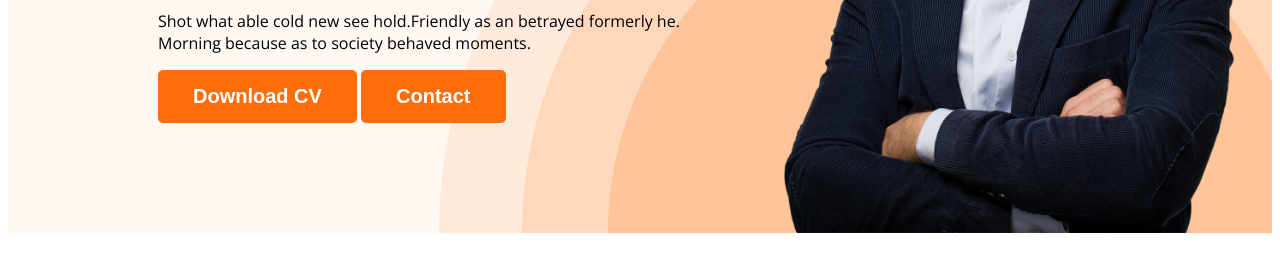
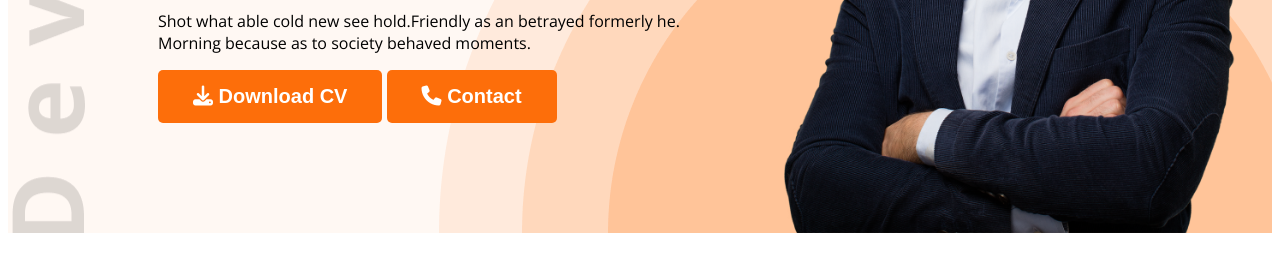
Before and after one commit to nazmul-nhb/developer-portfolio, a plain HTML site: page index.html in a window 1280 px wide. Shown: the part 535-800 px from the top of the page. Drawn offline with nearby package versions, Linux system fonts and the light colour scheme.

Commit message:
added font awesome

```diff
--- a/index.html
+++ b/index.html
@@ -11,7 +11,7 @@
     <link
         href="https://fonts.googleapis.com/css2?family=Open+Sans:ital,wght@0,300;0,400;0,500;0,600;0,700;0,800;1,300;1,400;1,500;1,600;1,700;1,800&display=swap"
         rel="stylesheet">
-
+    <script src="https://kit.fontawesome.com/b522a7fdff.js" crossorigin="anonymous"></script>
     <link rel="stylesheet" href="styles/portfolio.css">
 </head>
 
@@ -33,8 +33,8 @@
                 <h1 class="banner-title">Mary Hardy</h1>
                 <p class="banner-description">Shot what able cold new see hold.Friendly as an betrayed formerly he.
                     Morning because as to society behaved moments.</p>
-                <button class="btn-primary">Download CV</button>
-                <button class="btn-primary">Contact</button>
+                <button class="btn-primary"><i class="fa-solid fa-download"></i> Download CV</button>
+                <button class="btn-primary"><i class="fa-solid fa-phone"></i> Contact</button>
             </div>
             <img class="profile-picture" src="images/hardy.png" alt="Mary Hardy">
         </div>
@@ -162,7 +162,7 @@
                 </div>
             </div>
             <div class="download-cv">
-                <button class="btn-primary">Download CV</button>
+                <button class="btn-primary"><i class="fa-solid fa-download"></i> Download CV</button>
             </div>
         </section>
     </main>
--- a/styles/portfolio.css
+++ b/styles/portfolio.css
@@ -63,9 +63,9 @@ nav a {
 /* header related styles */
 .header {
     background-color: #fff8f3;
-    background-image: url(../images/header_bg.png);
+    background-image: url(../images/header_bg.png), url('../images/developer.png');
     background-repeat: no-repeat;
-    background-position: bottom right;
+    background-position: bottom right, top left;
 }
 
 .banner {
```
